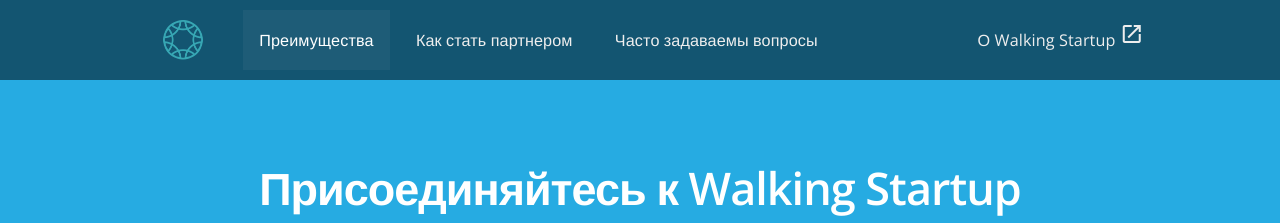
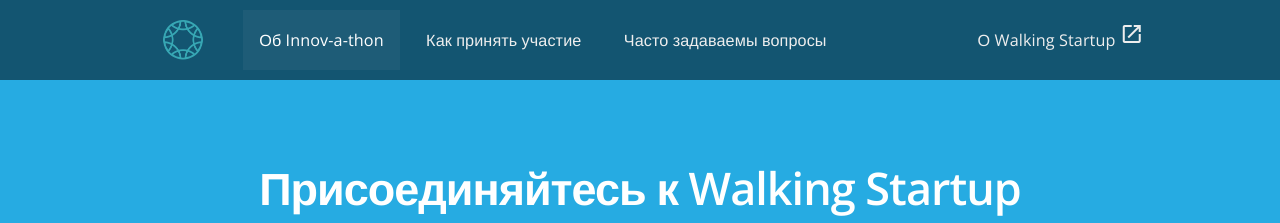
Before and after one commit to RakhimyanTim/innov-a-thon.ws.github.io, a Jekyll site: the page built from pages/index.html, in a window 1280 px wide. Shown: the top 223 px of the page. Built offline with Jekyll 4.4.1, drawn with Linux system fonts in a browser that asks for light colours; nearby versions of some CDN libraries.

Commit message:
Update navigation.yml

```diff
--- a/_data/navigation.yml
+++ b/_data/navigation.yml
@@ -1,6 +1,6 @@
 - link: /
-  name: Преимущества
-- link: /become-a-partner/
-  name: Как стать партнером
+  name: Об Innov-a-thon
+- link: /apply/
+  name: Как принять участие
 - link: /faq/
   name: Часто задаваемы вопросы
```
